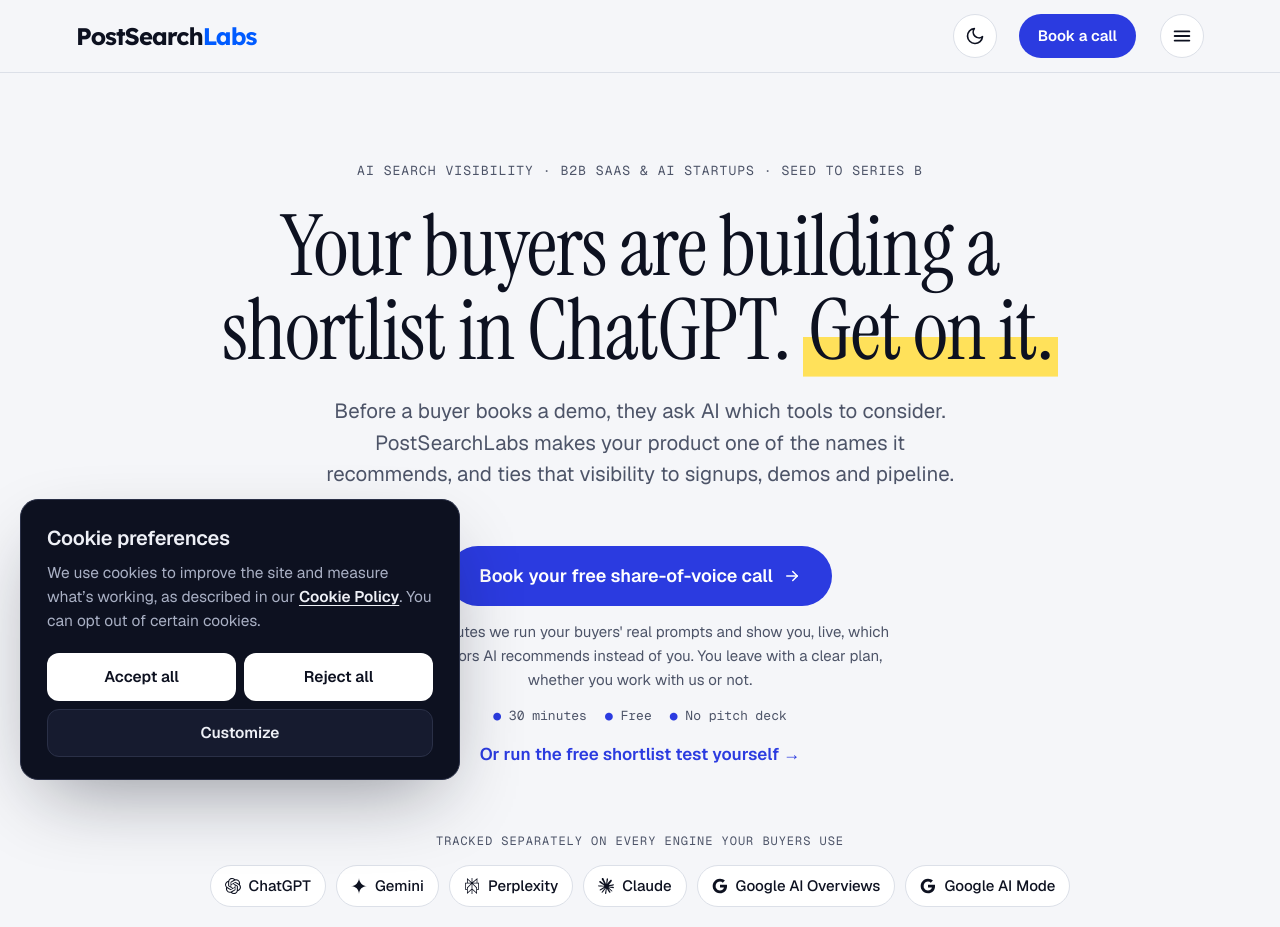
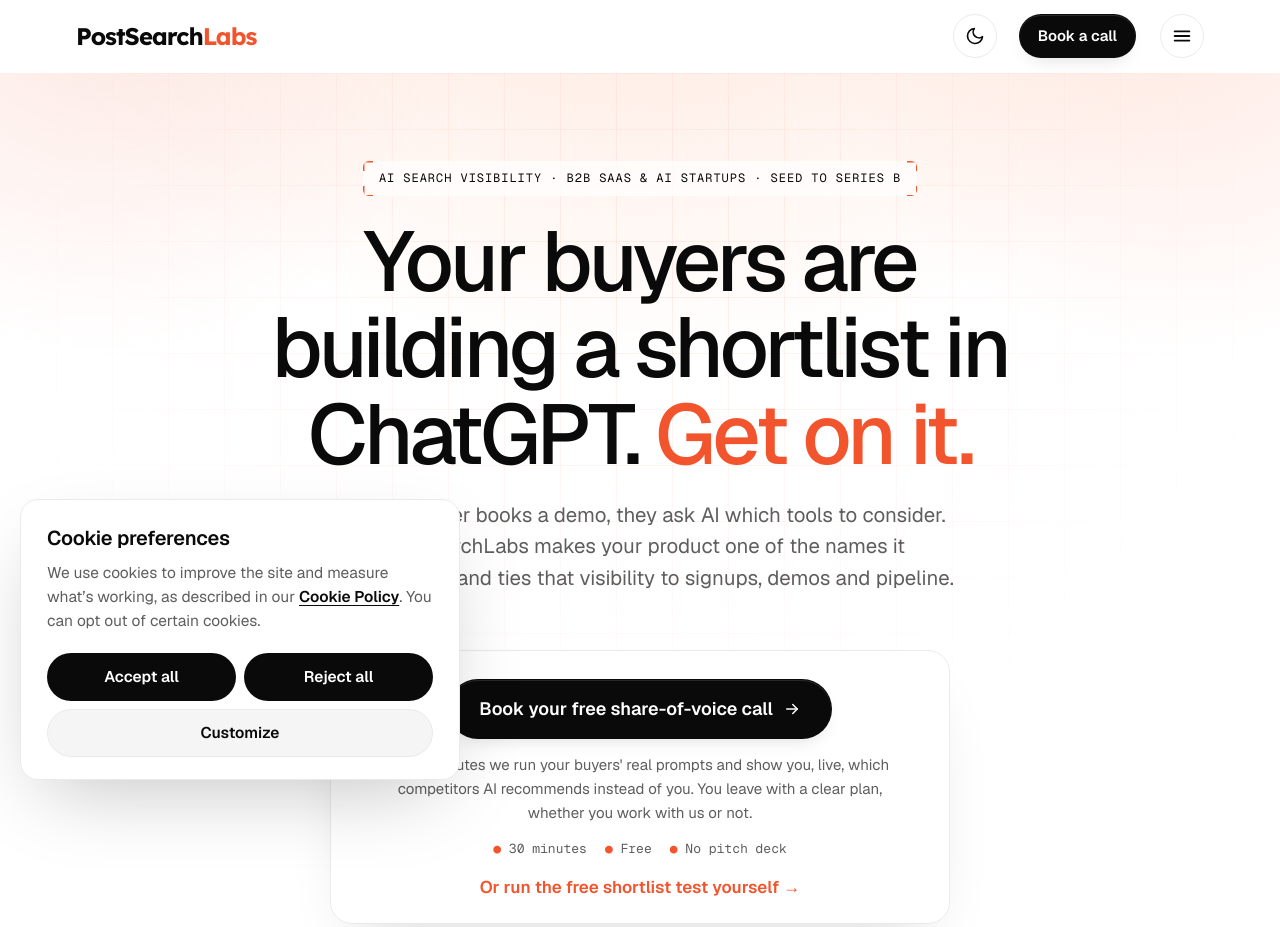
Before and after one commit to buildwithayanc-png/postsearchlabs-site, a plain HTML site: page index.html in a window 1280 px wide. Shown: the top 927 px of the page. Drawn offline with nearby package versions, Linux system fonts and the light colour scheme; a web font is replaced by a local one.

Commit message:
New look: light theme, Fustat headings, coral accent, scroll motion

```diff
--- a/atlas.js
+++ b/atlas.js
@@ -56,7 +56,7 @@
 
   var W = 0, H = 0, dpr = 1, cx = 0, cy = 0, RX = 1, RY = 1, mobile = false;
   var nodes = [], links = [], pulses = [];
-  var hub = { X: 0, Y: 0, a: 1, color: "#9AA4FF" };
+  var hub = { X: 0, Y: 0, a: 1, color: "#FF8A65" };
   var pointer = { x: 0, y: 0, tx: 0, ty: 0, px: -9999, py: -9999 };
 
   function metric(x, y) {
@@ -91,9 +91,9 @@
     g.scale(dpr, dpr);
     g.beginPath();
     if (g.roundRect) g.roundRect(1, 1, w, h, 14); else g.rect(1, 1, w, h);
-    g.fillStyle = "rgba(18, 23, 41, 0.92)";
+    g.fillStyle = "rgba(20, 20, 20, 0.92)";
     g.fill();
-    g.strokeStyle = "rgba(154, 164, 255, 0.34)";
+    g.strokeStyle = "rgba(255, 138, 101, 0.34)";
     g.stroke();
     g.fillStyle = color;
     g.font = font;
@@ -149,10 +149,10 @@
         n.s = logoSprite(n.icon, size, n.soft);
         n.color = n.icon.c; n.base = n.soft ? 0.34 : 0.95;
       } else if (n.kind === "chip") {
-        n.s = chipSprite(n.text, "#C9CEE0");
-        n.color = "#9AA4FF"; n.base = 0.92;
+        n.s = chipSprite(n.text, "#D4D4D4");
+        n.color = "#FF8A65"; n.base = 0.92;
       } else {
-        n.r = 0.8 + n.z * 1.5; n.color = "#AEB5FF"; n.base = 0.28 + n.z * 0.45;
+        n.r = 0.8 + n.z * 1.5; n.color = "#FFB199"; n.base = 0.28 + n.z * 0.45;
       }
       n.adj = []; n.next = null;
       nodes.push(n);
@@ -239,8 +239,8 @@
     var a = 0.07 + 0.17 * smooth(0.28, 0.7, p);
     var r = Math.max(RX, RY) * (mobile ? 1.1 : 1.35);
     var g = ctx.createRadialGradient(cx, cy, 0, cx, cy, r);
-    g.addColorStop(0, "rgba(72, 88, 255, " + a.toFixed(3) + ")");
-    g.addColorStop(1, "rgba(72, 88, 255, 0)");
+    g.addColorStop(0, "rgba(242, 84, 45, " + a.toFixed(3) + ")");
+    g.addColorStop(1, "rgba(242, 84, 45, 0)");
     ctx.fillStyle = g;
     ctx.fillRect(0, 0, W, H);
   }
@@ -250,7 +250,7 @@
     for (var i = 0; i < links.length; i++) {
       var a = links[i][0], b = links[i][1], o = Math.min(a.a, b.a);
       if (o < 0.02) continue;
-      ctx.strokeStyle = "rgba(190, 198, 235, " + (o * (0.13 + Math.max(a.glow, b.glow) * 0.3)).toFixed(3) + ")";
+      ctx.strokeStyle = "rgba(235, 222, 214, " + (o * (0.13 + Math.max(a.glow, b.glow) * 0.3)).toFixed(3) + ")";
       ctx.beginPath();
       ctx.moveTo(a.X, a.Y);
       ctx.lineTo(b.X, b.Y);
@@ -281,7 +281,7 @@
     if (pulses.length < 90 && Math.random() < rate * dt) {
       var from = nodes[Math.floor(Math.random() * nodes.length)];
       if (!from.stay && from.a > 0.1) {
-        pulses.push({ a: from, b: from.next || hub, k: 0, v: 0.0009 + Math.random() * 0.0009, color: from.kind === "dot" ? "#C9CEFF" : from.color });
+        pulses.push({ a: from, b: from.next || hub, k: 0, v: 0.0009 + Math.random() * 0.0009, color: from.kind === "dot" ? "#FFD3C2" : from.color });
       }
     }
     ctx.globalCompositeOperation = "lighter";
--- /dev/null
+++ b/goji.css
@@ -0,0 +1,325 @@
+/* ==========================================================================
+   PostSearchLabs: "warm product" theme layer
+   Loads AFTER styles.css and only overrides it. Delete this file's <link>
+   to go back to the old look instantly.
+   Look: white canvas, warm peach hero glow, near-black pill buttons,
+   one coral accent, big tight Fustat headings, soft rounded cards.
+   ========================================================================== */
+
+:root,
+:root:not([data-theme="dark"]) {   /* light by default, even if the visitor's OS is dark */
+  color-scheme: light;
+  --bg: #FFFFFF;
+  --surface: #FFFFFF;
+  --ink: #0A0A0A;
+  --muted: #5E5E5E;
+  --line: #EAEAEA;
+  --accent: #F2542D;          /* coral: kickers, numbers, highlights */
+  --brand-text: #F2542D;
+  --accent-hover: #D9431E;
+  --on-accent: #FFFFFF;
+  --btn: #0A0A0A;             /* primary buttons are near-black */
+  --btn-hover: #262626;
+  --mark: rgba(255, 183, 150, 0.75);
+  --deep: #0A0A0A;
+  --deep-2: #141414;
+  --on-deep: #FAFAFA;
+  --on-deep-muted: #A3A3A3;
+  --deep-line: #262626;
+  --deep-accent: #FF8A65;
+  --shadow: rgba(10, 10, 10, 0.18);
+  --display: "Fustat", "Geist", "Helvetica Neue", Arial, sans-serif;
+  --radius: 16px;
+  --glow: #FFE3D6;
+}
+
+:root[data-theme="dark"] {
+  --bg: #0A0A0A;
+  --surface: #141414;
+  --ink: #FAFAFA;
+  --muted: #A3A3A3;
+  --line: #262626;
+  --accent: #FF7A54;
+  --brand-text: #FF7A54;
+  --accent-hover: #FF9775;
+  --on-accent: #0A0A0A;
+  --btn: #FAFAFA;
+  --btn-hover: #E5E5E5;
+  --mark: rgba(242, 84, 45, 0.35);
+  --deep: #000000;
+  --deep-2: #0F0F0F;
+  --deep-line: #222222;
+  --deep-accent: #FF8A65;
+  --glow: rgba(242, 84, 45, 0.18);
+}
+
+/* Day/night toggle icons follow the light default */
+:root:not([data-theme="dark"]) [data-theme-toggle] .when-dark { display: none; }
+:root:not([data-theme="dark"]) [data-theme-toggle] .when-light { display: inline; }
+
+/* ---------- Type ---------- */
+h1, h2,
+.cols--strong h3,
+.stat__num,
+.step__n,
+.atlas h2, .atlas__say,
+.fork h3 {
+  font-family: var(--display);
+  font-weight: 500;
+  letter-spacing: -0.045em;
+}
+h1 { line-height: 1.02; }
+h2 { line-height: 1.06; }
+h1 em, h2 em { font-style: normal; color: var(--accent); }
+h3 { letter-spacing: -0.02em; }
+
+.kicker { color: var(--accent); }
+
+/* ---------- Buttons: near-black pills ---------- */
+.btn--primary,
+.nav .btn,
+.site-footer .footer__cta {
+  background: var(--btn);
+  color: var(--on-accent);
+  box-shadow: 0 1px 0 rgba(255,255,255,.12) inset, 0 8px 20px -10px var(--shadow);
+}
+:root[data-theme="dark"] .btn--primary,
+:root[data-theme="dark"] .nav .btn { color: #0A0A0A; }
+.btn--primary:hover,
+.nav .btn:hover { background: var(--btn-hover); color: var(--on-accent); }
+:root[data-theme="dark"] .btn--primary:hover { color: #0A0A0A; }
+.band .btn--primary,
+.site-footer .footer__cta { background: #FFFFFF; color: #0A0A0A; }
+.band .btn--primary:hover,
+.site-footer .footer__cta:hover { background: #F0F0F0; color: #0A0A0A; }
+.btn--ghost { background: var(--surface); border-color: var(--line); }
+.btn--ghost:hover { border-color: var(--ink); }
+
+/* ---------- Header: light, blurred ---------- */
+.site-header {
+  background: color-mix(in srgb, var(--bg) 78%, transparent);
+  -webkit-backdrop-filter: saturate(1.4) blur(14px);
+  backdrop-filter: saturate(1.4) blur(14px);
+  border-bottom-color: transparent;
+}
+.brand__name span { color: var(--accent); }
+
+/* ---------- Hero: warm peach glow ---------- */
+.hero {
+  position: relative;
+  isolation: isolate;
+  overflow: hidden;
+}
+.hero::before {               /* the glow */
+  content: "";
+  position: absolute;
+  inset: -20% -10% auto;
+  height: 120%;
+  z-index: -1;
+  background:
+    radial-gradient(60% 55% at 50% 0%, var(--glow) 0%, transparent 70%),
+    radial-gradient(35% 40% at 15% 10%, color-mix(in srgb, var(--accent) 14%, transparent) 0%, transparent 70%),
+    radial-gradient(35% 40% at 85% 10%, color-mix(in srgb, #FFB199 30%, transparent) 0%, transparent 70%);
+}
+.hero::after {                /* faint grid, fades out downward */
+  content: "";
+  position: absolute;
+  inset: 0;
+  z-index: -1;
+  background-image:
+    linear-gradient(color-mix(in srgb, var(--accent) 9%, transparent) 1px, transparent 1px),
+    linear-gradient(90deg, color-mix(in srgb, var(--accent) 9%, transparent) 1px, transparent 1px);
+  background-size: 56px 56px;
+  -webkit-mask-image: radial-gradient(70% 60% at 50% 20%, #000 0%, transparent 75%);
+  mask-image: radial-gradient(70% 60% at 50% 20%, #000 0%, transparent 75%);
+}
+
+/* Eyebrow becomes a bracketed badge */
+.hero .eyebrow {
+  position: relative;
+  display: inline-block;
+  padding: 8px 16px;
+  font-size: 12px;
+  color: var(--ink);
+  background: color-mix(in srgb, var(--surface) 70%, transparent);
+  border-radius: 6px;
+  --c: var(--accent);
+  background-image:
+    linear-gradient(var(--c),var(--c)), linear-gradient(var(--c),var(--c)),
+    linear-gradient(var(--c),var(--c)), linear-gradient(var(--c),var(--c)),
+    linear-gradient(var(--c),var(--c)), linear-gradient(var(--c),var(--c)),
+    linear-gradient(var(--c),var(--c)), linear-gradient(var(--c),var(--c));
+  background-repeat: no-repeat;
+  background-size: 10px 1.5px, 1.5px 10px, 10px 1.5px, 1.5px 10px,
+                   10px 1.5px, 1.5px 10px, 10px 1.5px, 1.5px 10px;
+  background-position: 0 0, 0 0, 100% 0, 100% 0, 0 100%, 0 100%, 100% 100%, 100% 100%;
+}
+.hero h1 { max-width: 15ch; }
+.hl {
+  background-image: none;
+  color: var(--accent);
+  padding-inline: 0;
+}
+
+/* CTA block sits on a soft card, like a product input */
+.hero .book {
+  max-width: 620px;
+  margin-inline: auto;
+  padding: 28px 28px 22px;
+  background: color-mix(in srgb, var(--surface) 82%, transparent);
+  border: 1px solid var(--line);
+  border-radius: 22px;
+  box-shadow: 0 30px 60px -30px var(--shadow), 0 1px 0 rgba(255,255,255,.6) inset;
+  -webkit-backdrop-filter: blur(10px);
+  backdrop-filter: blur(10px);
+}
+.book__meta span::before { color: var(--accent); }
+
+/* Engine chips → logo strip */
+.engines__label { color: var(--muted); }
+.engines__row li {
+  background: var(--surface);
+  border-color: var(--line);
+  box-shadow: 0 4px 14px -10px var(--shadow);
+}
+
+/* ---------- Dark bands → pure black ---------- */
+.atlas { background: #0A0A0A; --atlas-mark: rgba(242, 84, 45, 0.45); }
+.atlas .kicker { color: var(--deep-accent); }
+.atlas__card {
+  background: rgba(20, 20, 20, 0.92);
+  border-color: #262626;
+  box-shadow: 0 30px 80px -30px rgba(242, 84, 45, 0.45);
+}
+
+.band {
+  position: relative;
+  isolation: isolate;
+  overflow: hidden;
+}
+.band::before {               /* coral glow in the corner of dark bands */
+  content: "";
+  position: absolute;
+  inset: auto -20% -60% auto;
+  width: 70%;
+  aspect-ratio: 1;
+  z-index: -1;
+  background: radial-gradient(closest-side, rgba(242, 84, 45, 0.22), transparent);
+}
+
+/* Stats */
+.stat__num { color: #FFFFFF; word-spacing: -0.12em; }
+.stats > div {
+  padding: 28px;
+  border: 1px solid var(--deep-line);
+  border-radius: var(--radius);
+  background: linear-gradient(180deg, rgba(255,255,255,.04), rgba(255,255,255,0));
+}
+
+/* ---------- Cards everywhere ---------- */
+.cols--strong { gap: 16px; }
+.cols--strong .col,
+.col {
+  padding: 28px;
+  border: 1px solid var(--line);
+  border-radius: var(--radius);
+  background: var(--surface);
+  box-shadow: 0 12px 30px -24px var(--shadow);
+}
+.cols--strong .col { border-top: 1px solid var(--line); position: relative; overflow: hidden; }
+.cols--strong .col::before {
+  content: "";
+  position: absolute; left: 0; right: 0; top: 0; height: 3px;
+  background: linear-gradient(90deg, var(--accent), #FFB199);
+}
+
+.step,
+.explore__card {
+  border-radius: var(--radius);
+  box-shadow: 0 12px 30px -24px var(--shadow);
+}
+.step__n {
+  display: inline-grid;
+  place-items: center;
+  width: 52px; height: 52px;
+  font-size: 22px;
+  color: var(--accent);
+  background: color-mix(in srgb, var(--accent) 10%, var(--surface));
+  border-radius: 14px;
+}
+.step__time {
+  padding: 4px 10px;
+  border: 1px solid var(--line);
+  border-radius: 999px;
+}
+.explore__card { transition: border-color .2s, transform .2s, box-shadow .2s; }
+.explore__card:hover {
+  border-color: color-mix(in srgb, var(--accent) 45%, var(--line));
+  transform: translateY(-3px);
+  box-shadow: 0 20px 40px -24px var(--shadow);
+}
+.explore__tag {
+  align-self: flex-start;
+  padding: 3px 10px;
+  border-radius: 999px;
+  background: color-mix(in srgb, var(--accent) 10%, var(--surface));
+}
+
+/* Alternating soft sections instead of hard rules */
+.section--line { border-top: 0; }
+#how { background: linear-gradient(180deg, #FAFAFA, var(--bg)); }
+:root[data-theme="dark"] #how { background: linear-gradient(180deg, #111, var(--bg)); }
+
+/* Final CTA band */
+.final h2 { max-width: 16ch; }
+
+/* Footer */
+.site-footer .brand__name span { color: var(--deep-accent); }
+
+/* ---------- Motion (motion.js adds the classes) ---------- */
+.js-motion .reveal {
+  opacity: 0;
+  transform: translateY(18px);
+  transition: opacity .7s cubic-bezier(.2,.7,.2,1), transform .7s cubic-bezier(.2,.7,.2,1);
+  transition-delay: var(--d, 0s);
+}
+.js-motion .reveal.is-in { opacity: 1; transform: none; }
+
+@media (prefers-reduced-motion: reduce) {
+  .js-motion .reveal { opacity: 1; transform: none; transition: none; }
+  .explore__card:hover { transform: none; }
+}
+
+/* ---------- Mobile ---------- */
+@media (max-width: 760px) {
+  .hero .book { padding: 20px 16px 16px; border-radius: 18px; }
+  .cols--strong .col, .col, .stats > div { padding: 20px; }
+  .hero .eyebrow { font-size: 11px; padding: 7px 12px; }
+}
+
+/* ---------- Cookie banner: light card like the rest of the site ---------- */
+.cc {
+  background: #FFFFFF; color: #0A0A0A;
+  border: 1px solid #EAEAEA;
+  box-shadow: 0 30px 80px -24px rgba(10,10,10,.25);
+}
+.cc__title, .cc__opt strong, .cc__text a { color: #0A0A0A; }
+.cc__text, .cc__opt small { color: #5E5E5E; }
+.cc__text a:hover { color: var(--accent); }
+.cc__prefs, .cc__opt { border-color: #EAEAEA; }
+.cc__always { color: var(--accent); }
+.cc__switch { background: #EAEAEA; border-color: #D4D4D4; }
+.cc__switch:checked { background: #0A0A0A; border-color: #0A0A0A; }
+.cc__switch:checked::after { background: #FFFFFF; }
+.cc__switch:focus-visible, .cc__btn:focus-visible { outline-color: var(--accent); }
+.cc__btn { border-radius: 999px; }
+.cc__btn--light { background: #0A0A0A; color: #FFFFFF; }
+.cc__btn--light:hover { background: #262626; }
+.cc__btn--dark { background: #F5F5F5; color: #0A0A0A; border-color: #EAEAEA; }
+.cc__btn--dark:hover { border-color: #0A0A0A; }
+.cc__btn--dark.is-save { background: #0A0A0A; color: #FFFFFF; border-color: #0A0A0A; }
+.cc__btn--dark.is-save:hover { background: #262626; border-color: #262626; }
+:root[data-theme="dark"] .cc { background: #141414; color: #FAFAFA; border-color: #262626; }
+:root[data-theme="dark"] .cc__title, :root[data-theme="dark"] .cc__opt strong, :root[data-theme="dark"] .cc__text a { color: #FAFAFA; }
+:root[data-theme="dark"] .cc__btn--light { background: #FAFAFA; color: #0A0A0A; }
+:root[data-theme="dark"] .cc__btn--dark { background: #0A0A0A; color: #FAFAFA; border-color: #262626; }
--- a/index.html
+++ b/index.html
@@ -7,7 +7,7 @@
 <meta name="description" content="PostSearchLabs gets B2B SaaS and AI startups recommended when buyers ask ChatGPT, Gemini, Perplexity, Claude and Google AI which tool to choose, and ties that visibility to pipeline.">
 <link rel="canonical" href="https://postsearchlabs.com/">
 <meta name="robots" content="index, follow, max-image-preview:large">
-<meta name="theme-color" content="#0D1120">
+<meta name="theme-color" content="#FFFFFF">
 <link rel="icon" href="favicon.svg?v=2" type="image/svg+xml">
 <link rel="icon" href="favicon-32.png?v=2" sizes="32x32" type="image/png">
 <link rel="apple-touch-icon" href="apple-touch-icon.png?v=2">
@@ -137,10 +137,11 @@
 </script>
 <link rel="preconnect" href="https://fonts.googleapis.com">
 <link rel="preconnect" href="https://fonts.gstatic.com" crossorigin>
-<link rel="preload" as="style" href="https://fonts.googleapis.com/css2?family=Geist:wght@400;500;600&amp;family=Geist+Mono:wght@400;500&amp;family=Instrument+Serif:ital@0;1&amp;family=Lexend:wght@700&amp;display=swap" onload="this.onload=null;this.rel='stylesheet'">
-<noscript><link rel="stylesheet" href="https://fonts.googleapis.com/css2?family=Geist:wght@400;500;600&amp;family=Geist+Mono:wght@400;500&amp;family=Instrument+Serif:ital@0;1&amp;family=Lexend:wght@700&amp;display=swap"></noscript>
-<script src="theme.js"></script>
+<link rel="preload" as="style" href="https://fonts.googleapis.com/css2?family=Fustat:wght@400;500;600&amp;family=Geist:wght@400;500;600&amp;family=Geist+Mono:wght@400;500&amp;family=Instrument+Serif:ital@0;1&amp;family=Lexend:wght@700&amp;display=swap" onload="this.onload=null;this.rel='stylesheet'">
+<noscript><link rel="stylesheet" href="https://fonts.googleapis.com/css2?family=Fustat:wght@400;500;600&amp;family=Geist:wght@400;500;600&amp;family=Geist+Mono:wght@400;500&amp;family=Instrument+Serif:ital@0;1&amp;family=Lexend:wght@700&amp;display=swap"></noscript>
+<script src="theme.js?v=2"></script>
 <link rel="stylesheet" href="styles.css?v=20261122h">
+<link rel="stylesheet" href="goji.css?v=1">
 <script src="consent.js"></script>
 </head>
 <body>
@@ -460,6 +461,7 @@
 
 <script src="site.js?v=20261122e"></script>
 <script src="tools.js" defer></script>
-<script src="atlas.js" defer></script>
+<script src="atlas.js?v=2" defer></script>
+<script src="motion.js?v=1" defer></script>
 </body>
 </html>
--- /dev/null
+++ b/motion.js
@@ -0,0 +1,51 @@
+/*
+  MOTION: scroll fade-ins and count-up stats.
+  Content is fully visible without JavaScript and for visitors who prefer
+  reduced motion, so crawlers and AI engines always read the full page.
+*/
+(function () {
+  var reduce = window.matchMedia && window.matchMedia("(prefers-reduced-motion: reduce)").matches;
+  if (reduce || !("IntersectionObserver" in window)) return;
+
+  document.documentElement.classList.add("js-motion");
+
+  // 1. Fade-in on scroll (cards stagger)
+  var groups = [
+    ".section__head", ".stats > div", ".cols > .col", ".steps > .step",
+    ".explore > .explore__card", ".final", ".engines", ".hero .book"
+  ];
+  var items = document.querySelectorAll(groups.join(","));
+  var io = new IntersectionObserver(function (entries) {
+    entries.forEach(function (e) {
+      if (e.isIntersecting) { e.target.classList.add("is-in"); io.unobserve(e.target); }
+    });
+  }, { rootMargin: "0px 0px -8% 0px", threshold: 0.12 });
+
+  Array.prototype.forEach.call(items, function (el) {
+    var sibs = el.parentElement ? Array.prototype.indexOf.call(el.parentElement.children, el) : 0;
+    el.style.setProperty("--d", Math.min(sibs, 5) * 0.08 + "s");
+    el.classList.add("reveal");
+    io.observe(el);
+  });
+
+  // 2. Count-up numbers ("51%", "69%", "1 in 3" stays as is)
+  var nums = document.querySelectorAll(".stat__num");
+  var co = new IntersectionObserver(function (entries) {
+    entries.forEach(function (e) {
+      if (!e.isIntersecting) return;
+      co.unobserve(e.target);
+      var el = e.target, text = el.textContent.trim();
+      var m = text.match(/^(\d+)(\D*)$/);
+      if (!m) return;
+      var end = parseInt(m[1], 10), suffix = m[2], t0 = null, dur = 1200;
+      function tick(t) {
+        if (!t0) t0 = t;
+        var p = Math.min((t - t0) / dur, 1);
+        el.textContent = Math.round(end * (1 - Math.pow(1 - p, 3))) + suffix;
+        if (p < 1) requestAnimationFrame(tick); else el.textContent = text;
+      }
+      requestAnimationFrame(tick);
+    });
+  }, { threshold: 0.6 });
+  Array.prototype.forEach.call(nums, function (n) { co.observe(n); });
+})();
--- a/theme.js
+++ b/theme.js
@@ -1,14 +1,13 @@
 /*
   DAY / NIGHT MODE
   Loaded in the <head> of every page so the saved choice applies before the page paints.
-  Until a visitor clicks the toggle, the site follows their device setting.
+  The site is light by default (new look). Night mode only turns on when a visitor clicks the toggle.
   The choice is kept in the browser (localStorage "psl_theme"); nothing is sent anywhere.
   Any element with [data-theme-toggle] switches the mode.
 */
 (function () {
   var KEY = "psl_theme";
   var root = document.documentElement;
-  var system = window.matchMedia ? window.matchMedia("(prefers-color-scheme: dark)") : null;
 
   function saved() {
     try {
@@ -17,7 +16,7 @@
     } catch (e) { return null; }
   }
   function current() {
-    return root.getAttribute("data-theme") || (system && system.matches ? "dark" : "light");
+    return root.getAttribute("data-theme") || "light";
   }
 
   var choice = saved();
@@ -42,7 +41,6 @@
   document.addEventListener("click", function (e) {
     if (e.target.closest && e.target.closest("[data-theme-toggle]")) toggle();
   });
-  if (system && system.addEventListener) system.addEventListener("change", sync);
   if (document.readyState === "loading") document.addEventListener("DOMContentLoaded", sync);
   else sync();
 
```
Also changed, not shown: 404.html (+6 -4 lines), about.html (+5 -3 lines), cookies.html (+6 -4 lines), faq.html (+6 -4 lines), privacy.html (+6 -4 lines), scorecard.html (+6 -4 lines), services.html (+6 -4 lines), terms.html (+6 -4 lines), tools.html (+6 -4 lines), why.html (+6 -4 lines).
